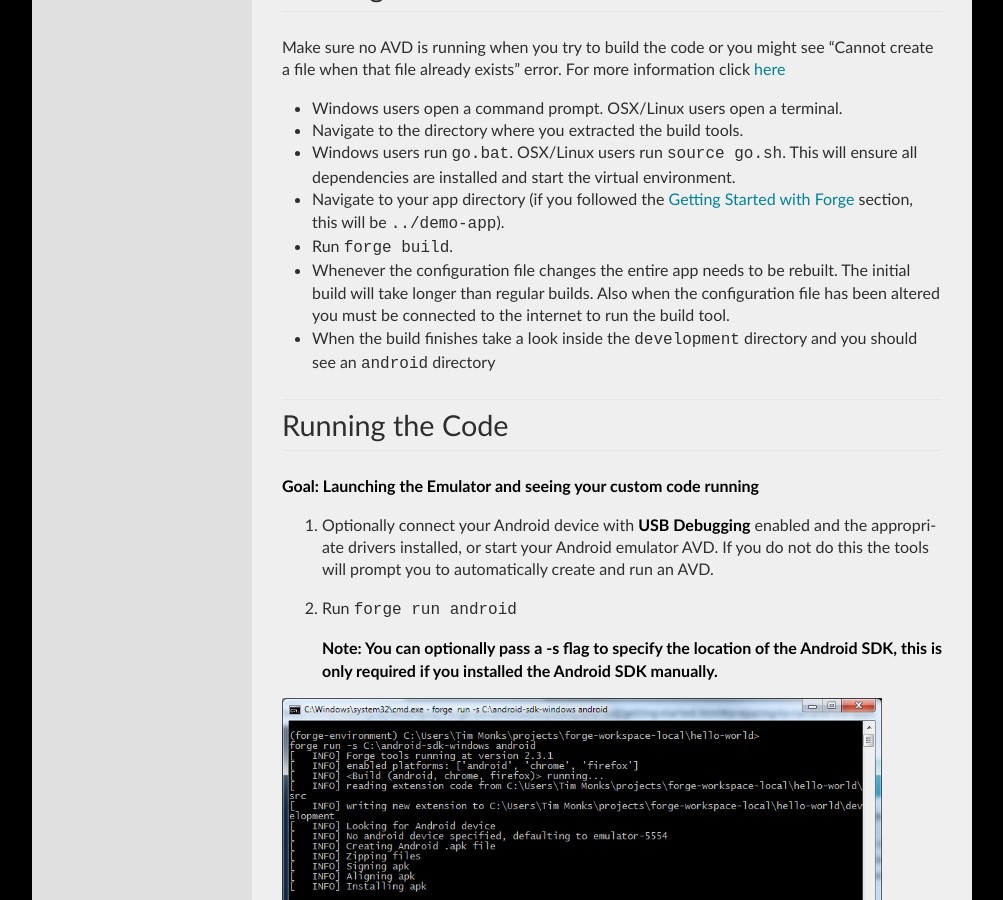
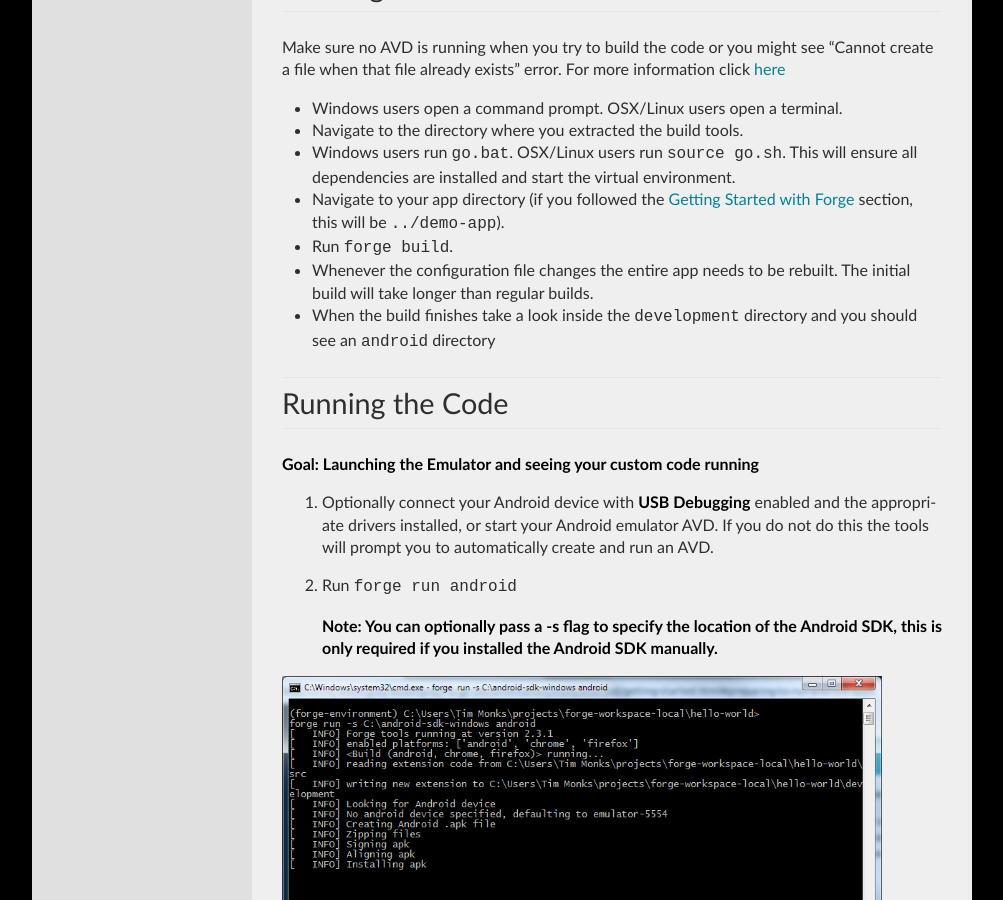
Before and after one commit to trigger-corp/Forge-Documentation, a Sphinx documentation site: the page built from source/android/getting-started.rst, in a window 1280 px wide and 900 px high, scrolled down 1250 px. Shown: the whole window, without its empty margins (138-1141 px from the left). Built offline with Sphinx 7.4.7, drawn with Linux system fonts in a browser that asks for light colours.

```diff
--- a/source/android/getting-started.rst
+++ b/source/android/getting-started.rst
@@ -12,7 +12,7 @@ Before we start using the Forge Android tools, there is a minimum requirement of
 
 At this point you can simply run the commands as explained below. In order to run your built app an attached phone with debug drivers installed or an active Android emulator device are required. If you do not set this up yourself the command line tools will do so automatically - simply follow any instructions given to you by the commands.
 
-If you wish to manually manage your Android emulator you can use the ``-sdk`` flag when using ``forge run`` to point to your Android SDK location and run your own emulator AVD. All automatic installation procedures will prompt before making any changes to your system.
+If you wish to manually manage your Android emulator you can use the ``--sdk`` flag when using ``forge run`` to point to your Android SDK location and run your own emulator AVD. All automatic installation procedures will prompt before making any changes to your system.
 
 .. important:: There is a bug in the Android 2.3 emulator that will render your apps unusable: if you manage your own Android AVD you **must** use an Android 2.2 level AVD.
 
@@ -57,7 +57,6 @@ For more information click :ref:`here<android-weather-troucleshooting-build-fail
 * Run ``forge build``.
 * Whenever the configuration file changes the entire app needs to be rebuilt.
   The initial build will take longer than regular builds.
-  Also when the configuration file has been altered you must be connected to the internet to run the build tool.
 * When the build finishes take a look inside the ``development`` directory and you should see an ``android`` directory
 
 .. _android-getting-started-run:
```
